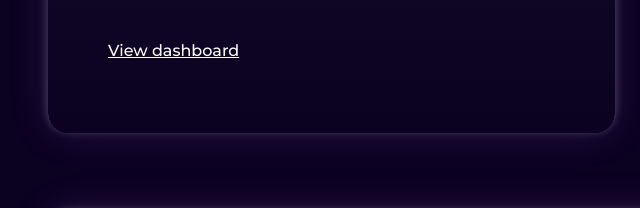
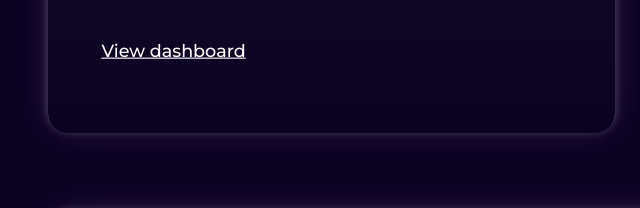
Before and after one commit to vaibhavsharma-2000/futuristic-app-landing-page, a plain HTML site: page landing-page.html in a window 1280 px wide. In both pictures the pointer is over the element "View dashboard". Shown: the part 2192-2400 px from the top of the page, 0-640 px from the left. Drawn offline with Linux system fonts and the light colour scheme.

Commit message:
transitions added to finished project

```diff
--- a/styles/features-section.css
+++ b/styles/features-section.css
@@ -124,6 +124,13 @@ text-underline-offset: auto;
 margin-bottom: 10px;
 }
 
+.feature-view-more:hover {
+cursor: pointer;
+text-decoration: underline;
+transition: ease-in 0.2s;
+transform: scale(1.1);
+}
+
 .feature-stacked-container-2 {
 display: flex;
 padding: 60px;
```
